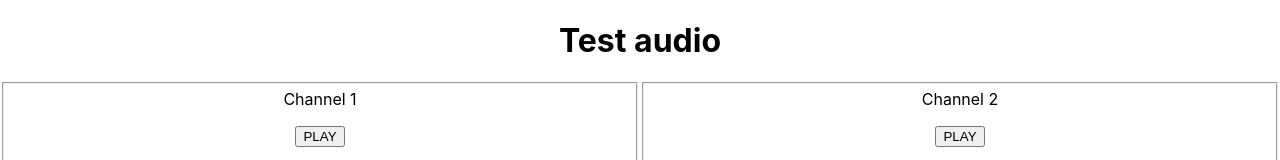
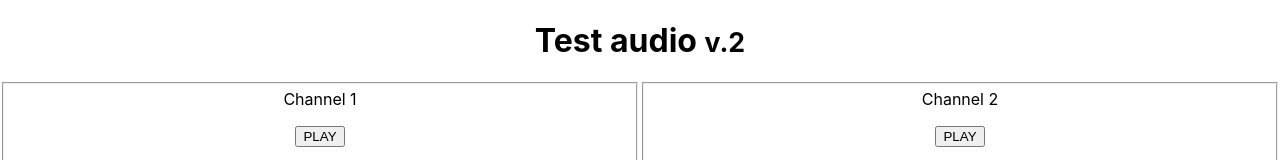
Before and after one commit to TeChn4K/test_audio, a React (Create React App) app: page / in a window 1280 px wide. Shown: the top 160 px of the page. Built offline with nearby package versions, Linux system fonts and the light colour scheme.

Commit message:
add version number

```diff
--- a/src/App.js
+++ b/src/App.js
@@ -185,7 +185,7 @@ function App() {
 
   return (
     <div className="App">
-      <h1> Test audio </h1>
+      <h1> Test audio <small>v.2</small></h1>
 
       <div style={{ display: "flex" }}>
         <fieldset style={{ flex: 1 }}>
```
